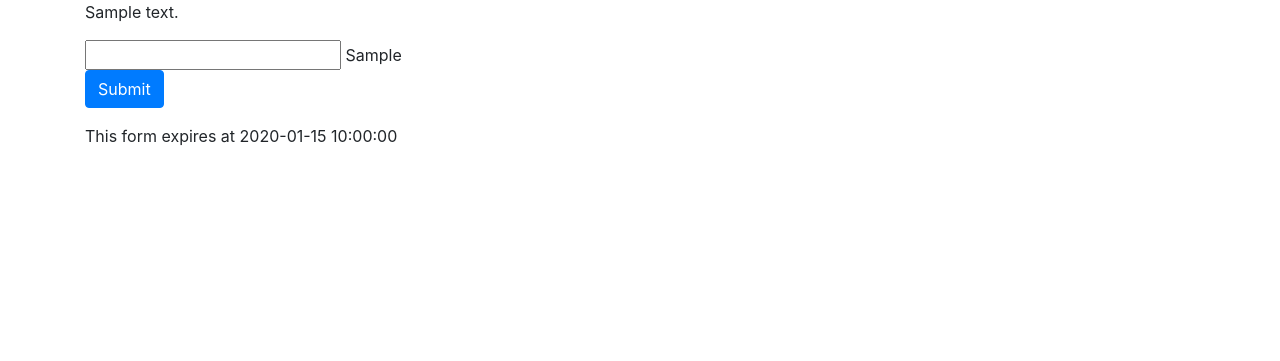
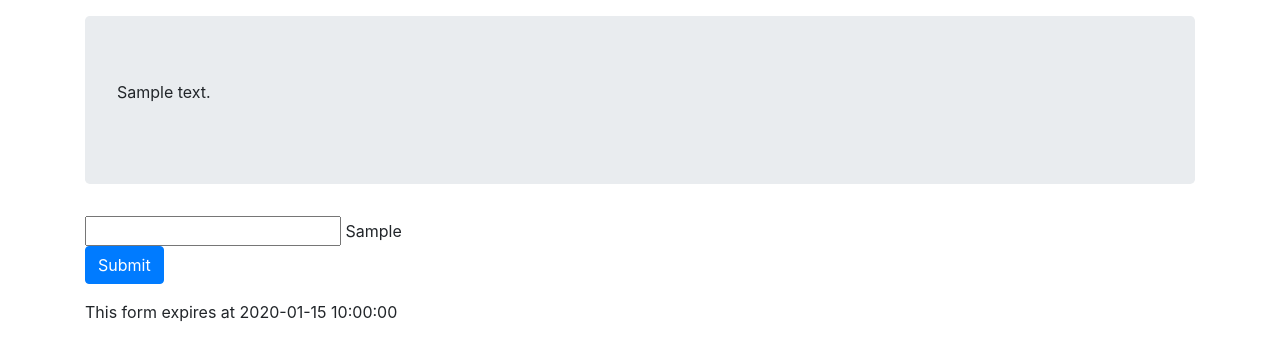
Before and after one commit to scottcwang/dpaas, a Flask app: template templates/entry.html in a window 1280 px wide. Shown: the top 361 px of the page. Run offline with Flask 2, Linux system fonts and the light colour scheme; the template is opened without the code that fills it: most values are stand-ins (such as "Sample title", 1, 10 or a date in 2020); form fields are guessed from the names that the template uses; some libraries are stand-ins or nearby versions.

Commit message:
Move description to jumbotron

```diff
--- a/templates/entry.html
+++ b/templates/entry.html
@@ -12,8 +12,10 @@
 </head>
 
 <body>
-    <main class="container">
-        {{ collection.description | markdown }}
+    <main class="container pt-3">
+        <div class="jumbotron">
+            {{ collection.description | markdown }}
+        </div>
         <form method="POST" action="/submit/{{ entry_serial }}">
             {# TODO Display collection model and parameters #}
             {{ form.session_token }}
```
